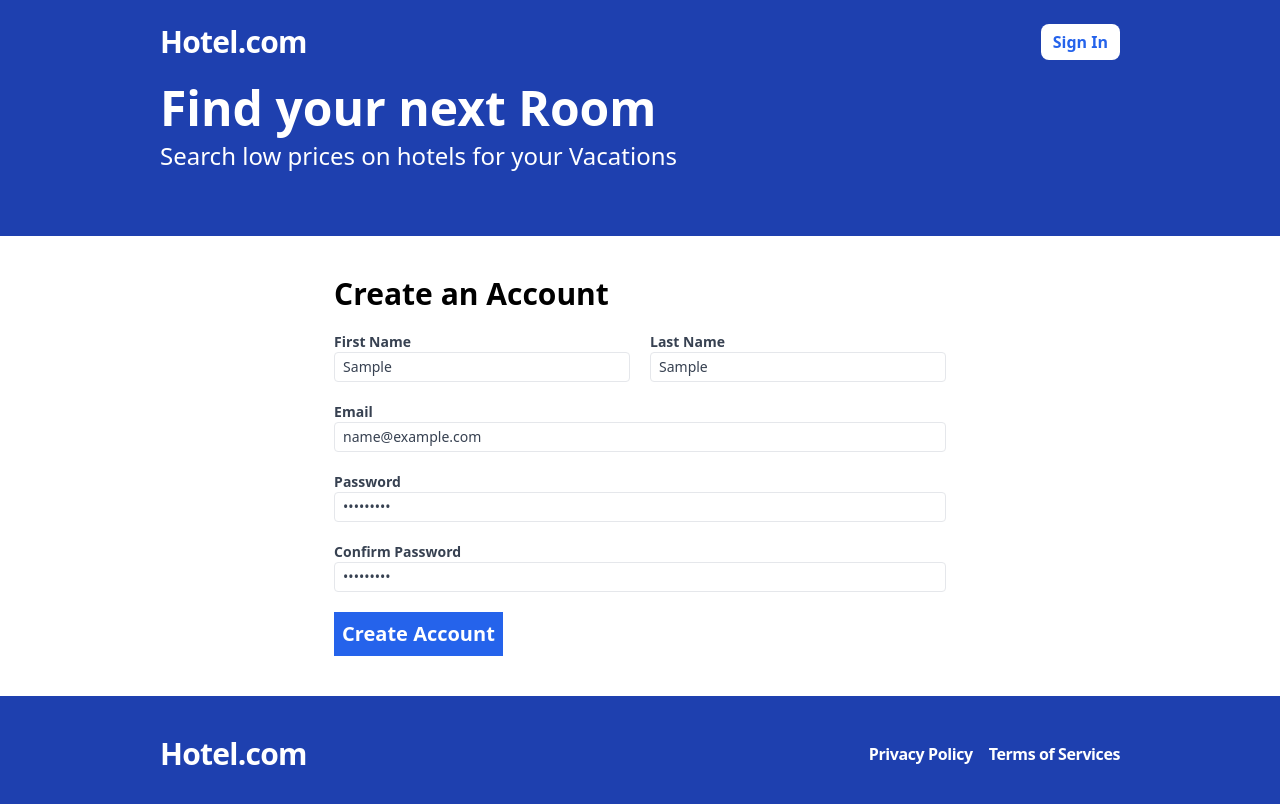
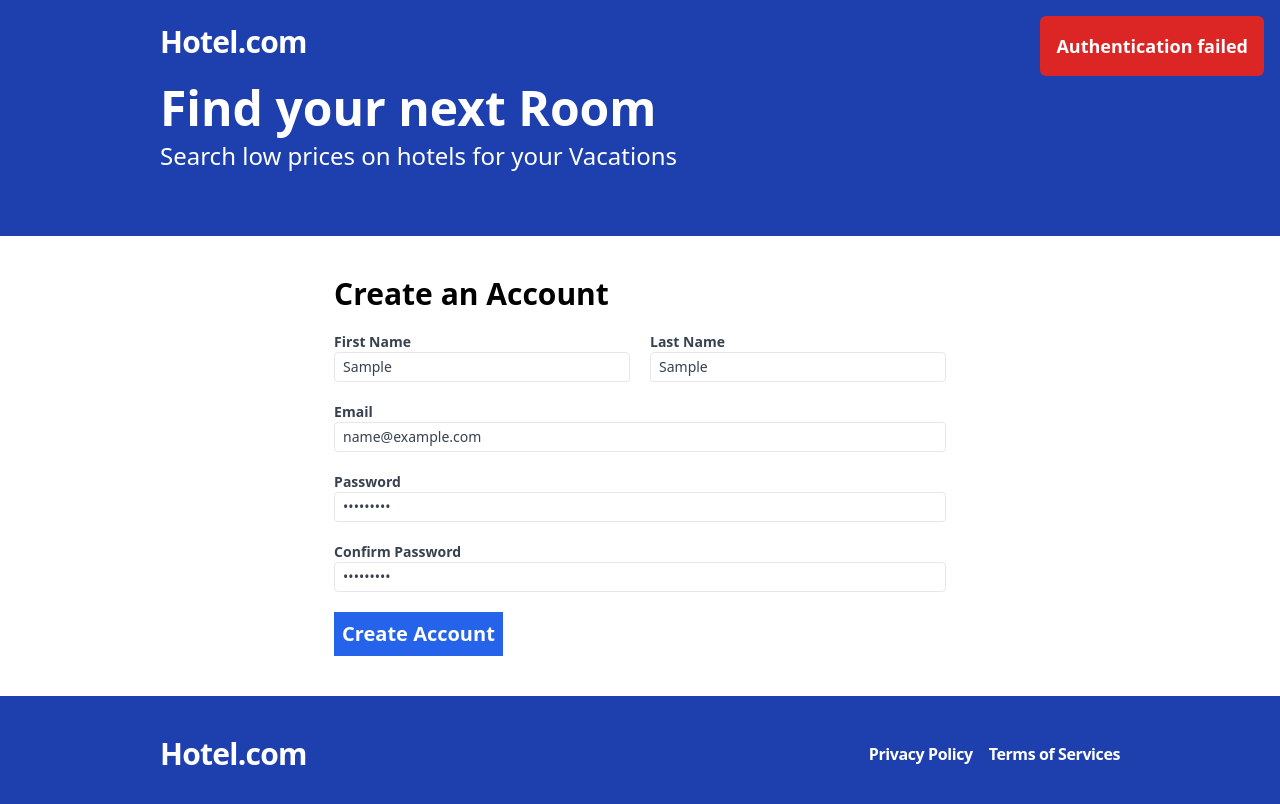
Before and after one commit to Badhon112/Hotel_Management_System, a React (Vite) app in the folder frontend/: page /register in a window 1280 px wide. Both pictures are taken after typing "Sample", "Sample", "name@example.com", "Sample123", "Sample123" into the empty fields and a click on the button "Create Account". Shown: the top 804 px of the page. Built offline with nearby package versions, Linux system fonts and the light colour scheme; no server answers.

Commit message:
Authentication

```diff
--- /dev/null
+++ b/frontend/src/components/Toast.tsx
@@ -0,0 +1,32 @@
+import { useEffect } from "react";
+
+type ToastProps = {
+  message: string;
+  type: "SUCCESS" | "ERROR";
+  onClose: () => void;
+};
+
+const Toast = ({ message, type, onClose }: ToastProps) => {
+  useEffect(() => {
+    const timer = setTimeout(() => {
+      onClose();
+    }, 5000);
+    return () => {
+      clearTimeout(timer);
+    };
+  },[onClose]);
+  const styles =
+    type === "SUCCESS"
+      ? "fixed top-4 right-4 z-50 p-4 rounded-md bg-green-600 text-white max-w-md "
+      : "fixed top-4 right-4 z-50 p-4 rounded-md bg-red-600 text-white max-w-md ";
+
+  return (
+    <div className={styles}>
+      <div className="flex justify-center items-center">
+        <span className="text-lg font-semibold">{message}</span>
+      </div>
+    </div>
+  );
+};
+
+export default Toast
--- /dev/null
+++ b/frontend/src/contexts/AppContext.tsx
@@ -0,0 +1,43 @@
+import React, { useContext, useState } from "react";
+import Toast from "../components/Toast";
+type ToastMessage = {
+  message: string;
+  type: "SUCCESS" | "ERROR";
+};
+type AppContext = {
+  showToast: (toastMessage: ToastMessage) => void;
+};
+
+const AppContext = React.createContext<AppContext | undefined>(undefined);
+
+export const AppContextProvider = ({
+  children,
+}: {
+  children: React.ReactNode;
+}) => {
+  const [toast, setToast] = useState<ToastMessage | undefined>(undefined);
+  return (
+    <AppContext.Provider
+      value={{
+        showToast: (toastMessage) => {
+          setToast(toastMessage);
+        },
+      }}
+    >
+      {" "}
+      {toast && (
+        <Toast
+          message={toast.message}
+          type={toast.type}
+          onClose={() => setToast(undefined)}
+        />
+      )}
+      {children}
+    </AppContext.Provider>
+  );
+};
+
+export const useAppContext = () => {
+  const context = useContext(AppContext);
+  return context as AppContext;
+};
--- a/frontend/src/main.tsx
+++ b/frontend/src/main.tsx
@@ -3,6 +3,7 @@
 import App from "./App.tsx";
 import "./index.css";
 import { QueryClient, QueryClientProvider } from "react-query";
+import { AppContextProvider } from "./contexts/AppContext.tsx";
 
 const queryClient = new QueryClient({
   defaultOptions: {
@@ -15,7 +16,9 @@
 ReactDOM.createRoot(document.getElementById("root")!).render(
   <React.StrictMode>
     <QueryClientProvider client={queryClient}>
-      <App />
+      <AppContextProvider>
+        <App />
+      </AppContextProvider>
     </QueryClientProvider>
   </React.StrictMode>
 );
--- a/frontend/src/pages/Register.tsx
+++ b/frontend/src/pages/Register.tsx
@@ -1,6 +1,8 @@
 import { useForm } from "react-hook-form";
 import { useMutation } from "react-query";
 import * as apiClient from "../api-client";
+import { useAppContext } from "../contexts/AppContext";
+import { useNavigate } from "react-router-dom";
 
 export type RegisterFormData = {
   firstName: string;
@@ -11,6 +13,9 @@
 };
 
 const Register = () => {
+  const { showToast } = useAppContext();
+  const navigate = useNavigate();
+
   const {
     register,
     watch,
@@ -20,10 +25,11 @@
 
   const mutation = useMutation(apiClient.register, {
     onSuccess: () => {
-      console.log("Registration Succefull!");
+      showToast({ message: "Registration Success", type: "SUCCESS" });
+      navigate("/")
     },
     onError: (error: Error) => {
-      console.log(error.message);
+      showToast({ message: "Authentication failed", type: "ERROR" });
     },
   });
 
```
